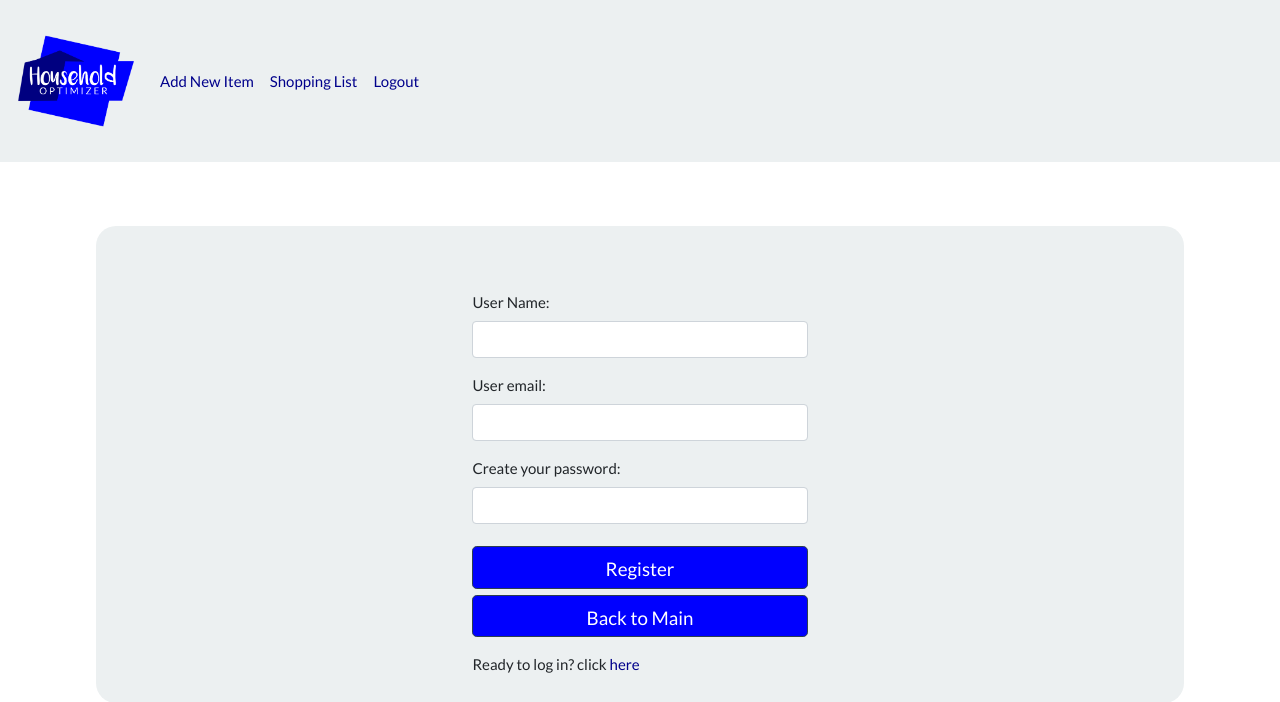
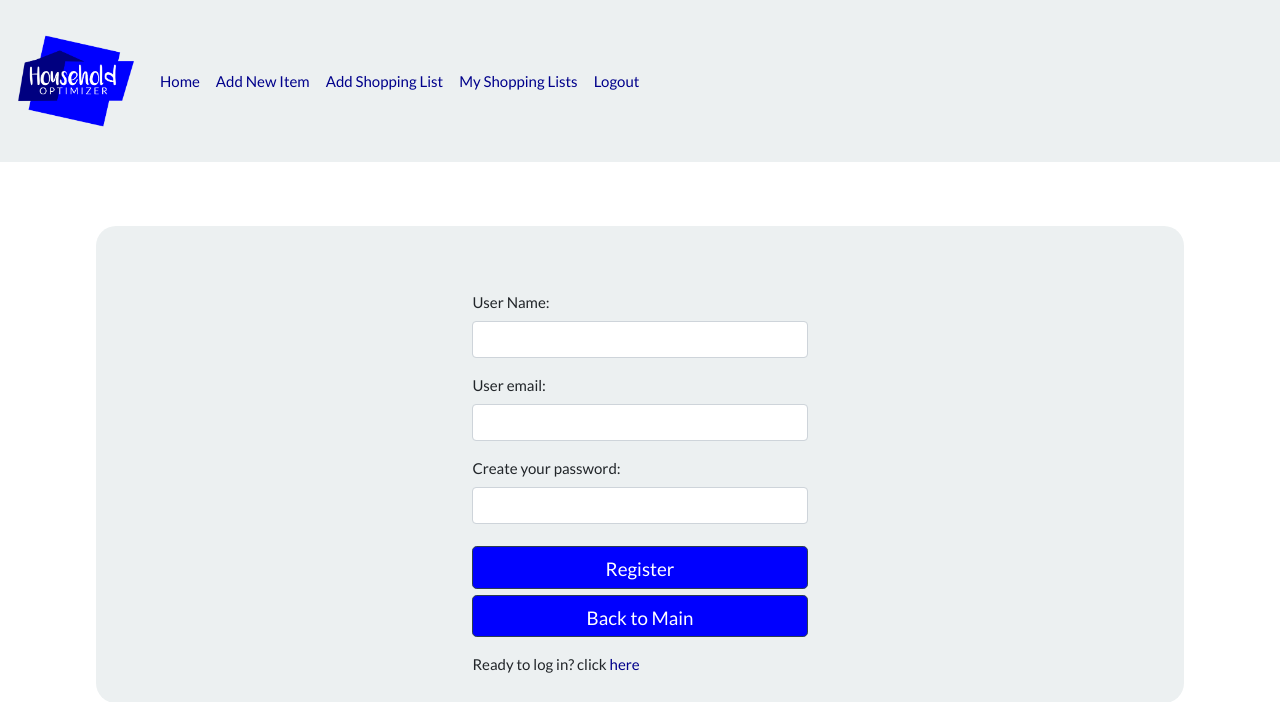
Before and after one commit to jlcalderon/project-2, a Node server app: page /signup in a window 1280 px wide. Shown: the top 702 px of the page. Run offline with Node 20, Linux system fonts and the light colour scheme; some libraries are stand-ins or nearby versions.

Commit message:
Updating navigation bar

```diff
--- a/views/layouts/main.handlebars
+++ b/views/layouts/main.handlebars
@@ -12,7 +12,7 @@
 </head>
 
 <body>
-    <nav class="navbar navbar-expand-lg navbar-light bg-light">
+  <nav class="navbar navbar-expand-lg navbar-light bg-light">
   <a class="navbar-brand" href="/dashboard"><img src="/img/logo.png" width="120px" alt="Household inventory app" /></a>
   <button class="navbar-toggler" type="button" data-toggle="collapse" data-target="#navbarNav" aria-controls="navbarNav" aria-expanded="false" aria-label="Toggle navigation">
     <span class="navbar-toggler-icon"></span>
@@ -20,10 +20,16 @@
   <div class="collapse navbar-collapse" id="navbarNav">
     <ul class="navbar-nav">
       <li class="nav-item">
-        <a class="nav-link" style="color: darkblue"; href="#" type="button" data-toggle="modal" data-target="#add-inventory">Add New Item <span class="sr-only">(current)</span></a>
+        <a class="nav-link" style="color: darkblue"; href="/dashboard">Home <span class="sr-only">(current)</span></a>
       </li>
       <li class="nav-item">
-        <a class="nav-link" style="color: darkblue";  href="#" type="button" data-toggle="modal" data-target="#shoppingLists">Shopping List</a>
+        <a class="nav-link" style="color: darkblue"; href="#" type="button" data-toggle="modal" data-target="#add-inventory">Add New Item</a>
+      </li>
+      <li class="nav-item">
+        <a class="nav-link" style="color: darkblue";  href="#" type="button" data-toggle="modal" data-target="#shoppingLists">Add Shopping List</a>
+      </li>
+      <li class="nav-item">
+        <a class="nav-link" style="color: darkblue";  href="/shoppinglist">My Shopping Lists</a>
       </li>
       <li class="nav-item">
         <a class="nav-link" style="color: darkblue"s;  href="/logout">Logout</a>
```
